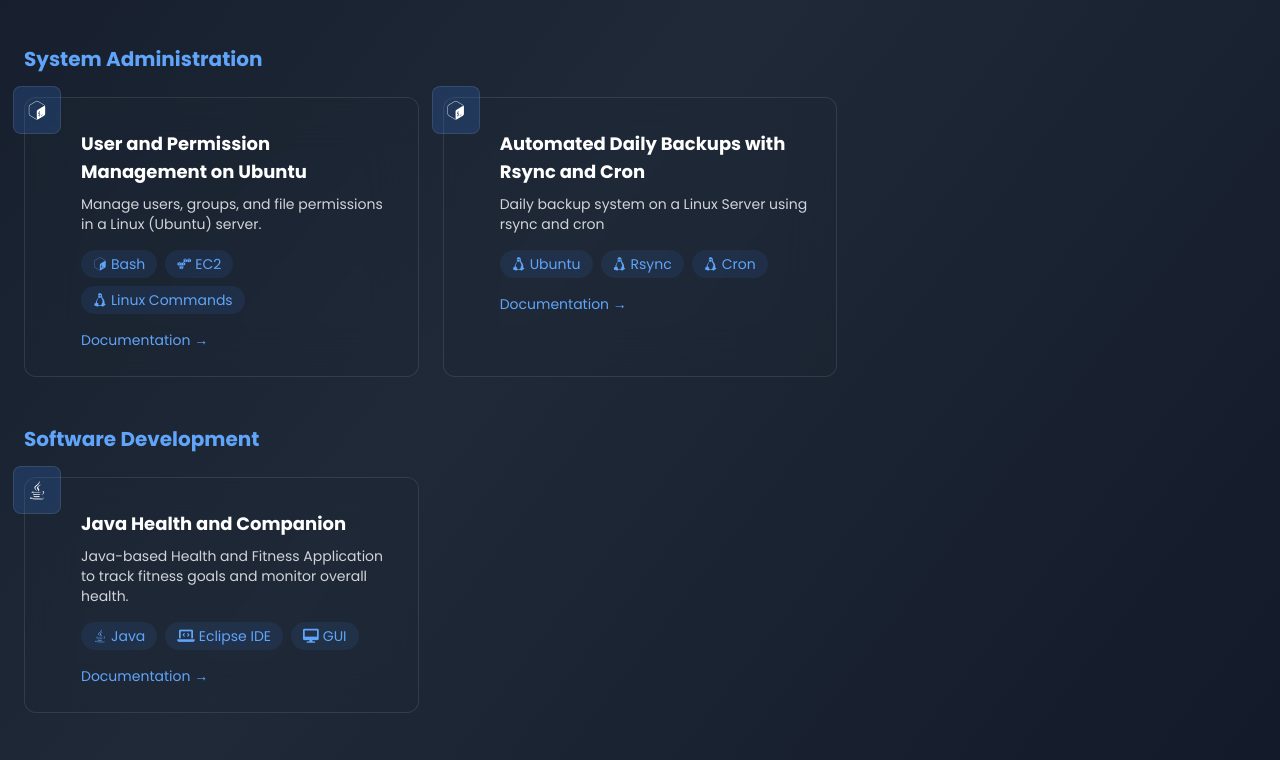
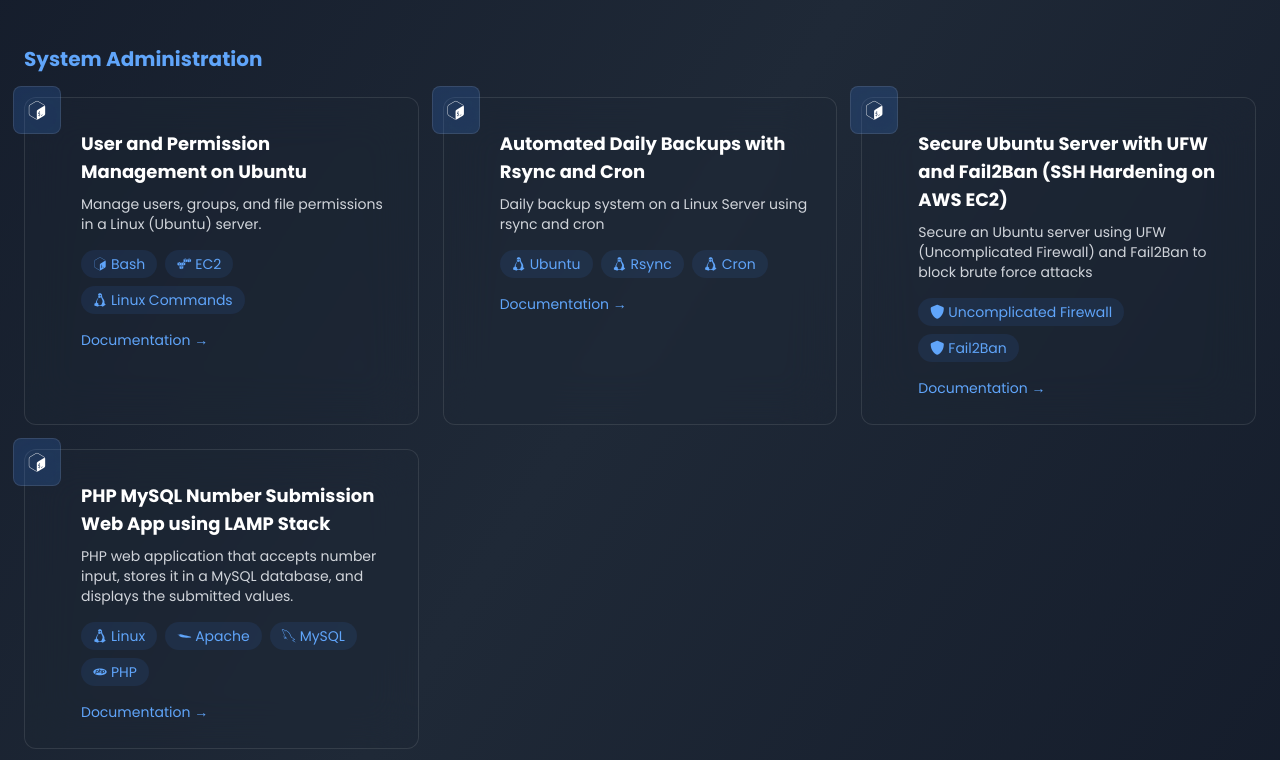
Before and after one commit to orvencasido/aws-cloud-resume-challenge, a plain HTML site: page website/basic-projects.html in a window 1280 px wide. Shown: the part 680-1440 px from the top of the page. Drawn offline with nearby package versions, Linux system fonts and the light colour scheme; no server answers.

Commit message:
added 2 projects: security and lamp stack

```diff
--- a/website/basic-projects.html
+++ b/website/basic-projects.html
@@ -232,6 +232,58 @@
                             </div>
                         </div>
 
+                        <!-- Project Card 4 -->
+                        <div class="bg-gray-800/30 backdrop-blur-xl p-4 sm:p-6 rounded-xl relative group hover:transform hover:scale-[1.01] transition-all duration-300 border border-white/10">
+                            <div class="absolute -left-2 sm:-left-3 -top-2 sm:-top-3 w-10 h-10 sm:w-12 sm:h-12 bg-blue-500/20 backdrop-blur-xl rounded-lg flex items-center justify-center transform group-hover:rotate-12 transition-transform duration-300 border border-white/10">
+                                <i class="devicon-bash-plain text-lg sm:text-xl text-white"></i>
+                            </div>
+                            <div class="pl-6 sm:pl-8">
+                                <h3 class="text-base sm:text-lg font-bold mt-2">Secure Ubuntu Server with UFW and Fail2Ban (SSH Hardening on AWS EC2)</h3>
+                                <p class="mt-2 text-xs sm:text-sm text-gray-300">Secure an Ubuntu server using UFW (Uncomplicated Firewall) and Fail2Ban to block brute force attacks</p>
+                                <div class="mt-3 sm:mt-4 flex flex-wrap gap-1.5 sm:gap-2">
+                                    <span class="px-2 sm:px-3 py-1 bg-blue-500/10 text-blue-400 rounded-full text-xs sm:text-sm flex items-center gap-1">
+                                        <i class="fas fa-shield-alt text-xs sm:text-sm"></i>
+                                        Uncomplicated Firewall
+                                    </span>
+                                    <span class="px-2 sm:px-3 py-1 bg-blue-500/10 text-blue-400 rounded-full text-xs sm:text-sm flex items-center gap-1">
+                                        <i class="fas fa-shield-alt text-xs sm:text-sm"></i>
+                                        Fail2Ban
+                                    </span>
+                                </div>
+                                <a href="https://github.com/orvencasido/Secure-Ubuntu-Server-with-UFW-and-Fail2Ban/blob/main/README.md" class="text-blue-400 hover:text-blue-300 mt-3 sm:mt-4 inline-block text-xs sm:text-sm">Documentation →</a>
+                            </div>
+                        </div>
+
+                        <!-- Project Card 5 -->
+                        <div class="bg-gray-800/30 backdrop-blur-xl p-4 sm:p-6 rounded-xl relative group hover:transform hover:scale-[1.01] transition-all duration-300 border border-white/10">
+                            <div class="absolute -left-2 sm:-left-3 -top-2 sm:-top-3 w-10 h-10 sm:w-12 sm:h-12 bg-blue-500/20 backdrop-blur-xl rounded-lg flex items-center justify-center transform group-hover:rotate-12 transition-transform duration-300 border border-white/10">
+                                <i class="devicon-bash-plain text-lg sm:text-xl text-white"></i>
+                            </div>
+                            <div class="pl-6 sm:pl-8">
+                                <h3 class="text-base sm:text-lg font-bold mt-2">PHP MySQL Number Submission Web App using LAMP Stack</h3>
+                                <p class="mt-2 text-xs sm:text-sm text-gray-300">PHP web application that accepts number input, stores it in a MySQL database, and displays the submitted values. </p>
+                                <div class="mt-3 sm:mt-4 flex flex-wrap gap-1.5 sm:gap-2">
+                                    <span class="px-2 sm:px-3 py-1 bg-blue-500/10 text-blue-400 rounded-full text-xs sm:text-sm flex items-center gap-1">
+                                        <i class="devicon-linux-plain text-xs sm:text-sm"></i>
+                                        Linux
+                                    </span>
+                                    <span class="px-2 sm:px-3 py-1 bg-blue-500/10 text-blue-400 rounded-full text-xs sm:text-sm flex items-center gap-1">
+                                        <i class="devicon-apache-plain text-xs sm:text-sm"></i>
+                                        Apache
+                                    </span>
+                                    <span class="px-2 sm:px-3 py-1 bg-blue-500/10 text-blue-400 rounded-full text-xs sm:text-sm flex items-center gap-1">
+                                        <i class="devicon-mysql-plain text-xs sm:text-sm"></i>
+                                        MySQL
+                                    </span>
+                                    <span class="px-2 sm:px-3 py-1 bg-blue-500/10 text-blue-400 rounded-full text-xs sm:text-sm flex items-center gap-1">
+                                        <i class="devicon-php-plain text-xs sm:text-sm"></i>
+                                        PHP
+                                    </span>
+                                </div>
+                                <a href="https://github.com/orvencasido/LAMP-Stack" class="text-blue-400 hover:text-blue-300 mt-3 sm:mt-4 inline-block text-xs sm:text-sm">Documentation →</a>
+                            </div>
+                        </div>
+
                     </div>
                 </div>
 
```
